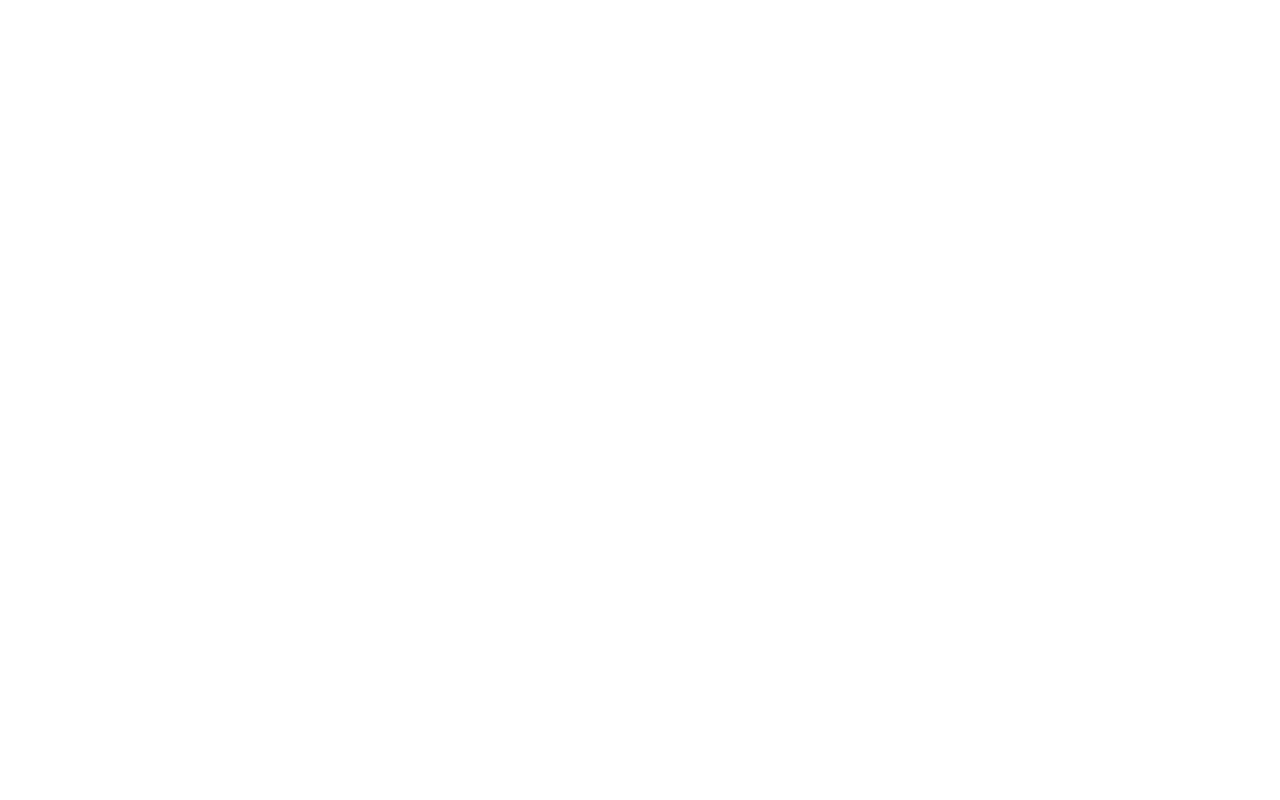
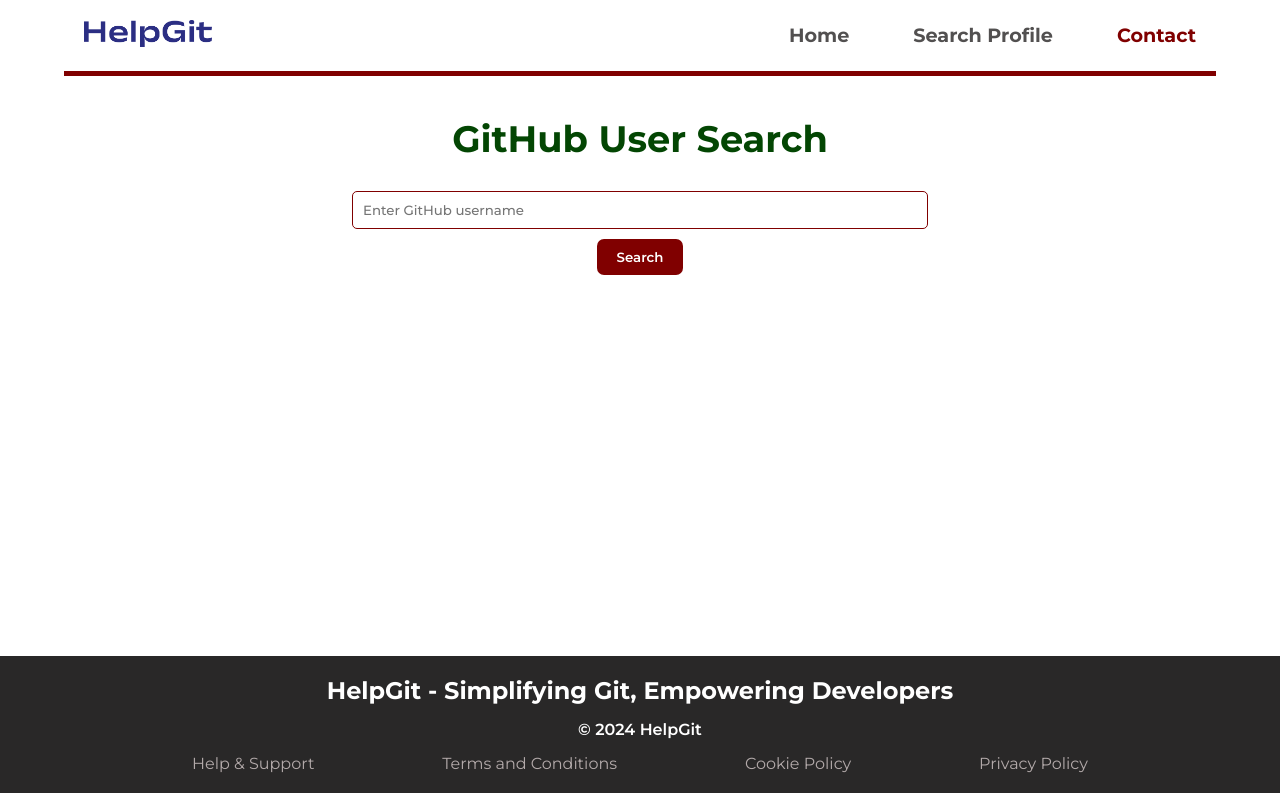
Before and after one commit to Rakindotcom/helpgit, a plain HTML site: page search.html in a window 1280 px wide. Drawn offline with Linux system fonts and the light colour scheme.

Commit message:
feat: add search functionality for GitHub users with styling and layout improvements

```diff
--- a/search.css
+++ b/search.css
@@ -0,0 +1,164 @@
+@import url('https://fonts.googleapis.com/css2?family=Montserrat:ital,wght@0,100..900;1,100..900&display=swap');
+
+* {
+    margin: 0;
+    padding: 0;
+    box-sizing: border-box;
+    font-family: 'Montserrat', sans-serif;
+    user-select: none;
+    -webkit-user-select: none;
+    -moz-user-select: none;
+    -ms-user-select: none;
+}
+
+header {
+    margin-bottom: 20px;
+
+}
+
+.hbox {
+    display: flex;
+    justify-content: space-between;
+    align-items: center;
+    width: 90%;
+    margin: auto;
+    padding: 20px;
+    border-bottom: 5px solid maroon;
+}
+
+.hlogo img {
+    width: 10vw;
+}
+
+.hmenu ul {
+    display: flex;
+    justify-content: end;
+    width: 30vw;
+    gap: 5vw;
+    list-style: none;
+}
+
+.hmenu ul li a {
+    text-decoration: none;
+    white-space: nowrap;
+    font-weight: 700;
+    font-size: 1.2em;
+    color: rgb(82, 80, 80);
+}
+
+.hmenu ul li a:hover {
+    color: black;
+    text-decoration: underline;
+}
+
+footer {
+    background-color: rgb(41, 40, 40);
+    color: white;
+    text-align: center;
+    padding: 20px 0;
+}
+
+footer p {
+    font-weight: 600;
+    margin: 15px 0;
+}
+
+footer ul {
+    display: flex;
+    justify-content: space-between;
+    list-style: none;
+    width: 70%;
+    margin: auto;
+}
+
+.flink a {
+    text-decoration: none;
+    color: rgb(179, 170, 170);
+}
+
+.flink a:hover {
+    text-decoration: underline;
+    color: lightblue;
+}
+
+main {
+    min-height: 70vh;
+}
+
+.main {
+    width: 90%;
+    margin: auto;
+    margin-bottom: 20px;
+    display: flex;
+    flex-direction: column;
+    align-items: center;
+    height: fit-content;
+}
+
+.main.active {
+    border-bottom: 5px solid maroon;
+}
+
+main h1 {
+    text-align: center;
+    margin: 20px 0;
+    color: rgb(3, 70, 3);
+    font-size: 2.3rem;
+}
+
+main input[type="text"] {
+    width: 50%;
+    padding: 10px;
+    margin: 10px 0;
+    border: 1px solid maroon;
+    border-radius: 5px;
+    font-weight: 500;
+}
+
+main button {
+    padding: 10px 20px;
+    width: fit-content;
+    border-radius: 7px;
+    border: none;
+    background-color: maroon;
+    color: white;
+    font-weight: 600;
+    cursor: pointer;
+    margin-bottom: 30px;
+}
+
+#results {
+    margin: 20px auto;
+    text-align: left;
+    width: fit-content;
+}
+
+#results div {
+    display: flex;
+    flex-direction: column;
+    align-items: center;
+    margin-bottom: 15px;
+    padding: 10px;
+    box-shadow: 0 2px 4px rgba(0, 0, 0, 0.1);
+    transition: transform 0.3s ease;
+}
+
+#results div:hover {
+    transform: translateY(-3px);
+}
+
+#results img {
+    width: 150px;
+}
+
+#results a {
+    color: maroon;
+    text-decoration: none;
+    font-weight: 600;
+    font-size: 1.1rem;
+    margin-top: 10px;
+}
+
+#results a:hover {
+    text-decoration: underline;
+}
--- a/search.html
+++ b/search.html
@@ -0,0 +1,47 @@
+<!DOCTYPE html>
+<html lang="en">
+
+<head>
+    <meta charset="UTF-8">
+    <meta name="viewport" content="width=device-width, initial-scale=1.0">
+    <title>Search Github Profile</title>
+    <link rel="stylesheet" href="search.css">
+</head>
+
+<body>
+    <header>
+        <div class="hbox">
+            <div class="hlogo">
+                <img src="HGLogo.png" alt="Logo">
+            </div>
+            <div class="hmenu">
+                <ul>
+                    <li><a href="index.html">Home</a></li>
+                    <li><a href="search.html">Search Profile</a></li>
+                    <li><a href="contact.html" style="color: maroon;">Contact</a></li>
+                </ul>
+            </div>
+        </div>
+    </header>
+    <main>
+        <div class="main">
+            <h1>GitHub User Search</h1>
+            <input type="text" id="username" placeholder="Enter GitHub username" autocomplete="off">
+            <button>Search</button>
+        </div>
+        <div id="results"></div>
+    </main>
+    <footer>
+        <h2>HelpGit - Simplifying Git, Empowering Developers</h2>
+        <p>&#169; 2024 HelpGit</p>
+        <ul class="flink">
+            <li><a>Help & Support</a></li>
+            <li><a>Terms and Conditions</a></li>
+            <li><a>Cookie Policy</a></li>
+            <li><a>Privacy Policy</a></li>
+        </ul>
+    </footer>
+    <script src="search.js"></script>
+</body>
+
+</html>
--- a/search.js
+++ b/search.js
@@ -0,0 +1,49 @@
+document.addEventListener("DOMContentLoaded", () => {
+    const input = document.getElementById("username");
+    const button = document.querySelector("button");
+    const resultsDiv = document.getElementById("results");
+    const mainDiv = document.querySelector(".main");
+
+    button.addEventListener("click", async () => {
+      const username = input.value.trim();
+
+      if (!username) {
+        resultsDiv.innerHTML = "<p>Please enter a username.</p>";
+        return;
+      }
+
+      const url = `https://api.github.com/search/users?q=${username}`;
+
+      try {
+        resultsDiv.innerHTML = "<p>Loading...</p>";
+        const response = await fetch(url);
+
+        if (!response.ok) {
+          throw new Error("Failed to fetch data from GitHub.");
+        }
+
+        const data = await response.json();
+
+        if (data.total_count === 0) {
+          resultsDiv.innerHTML = "<p>No users found.</p>";
+          mainDiv.classList.remove("active");
+        } else {
+          let output = '<h2>Found Result:</h2>';
+          data.items.forEach(user => {
+            output += `
+              <div>
+                <img src="${user.avatar_url}" alt="Avatar" width="50">
+                <a href="${user.html_url}" target="_blank">${user.login}</a>
+              </div>`;
+          });
+
+          resultsDiv.innerHTML = output;
+          mainDiv.classList.add("active");
+        }
+      } catch (error) {
+        console.error(error);
+        resultsDiv.innerHTML = "<p>Error fetching users. Please try again later.</p>";
+        mainDiv.classList.remove("active");
+      }
+    });
+  });
```
Also changed, not shown: index.html (+4 -3 lines).
